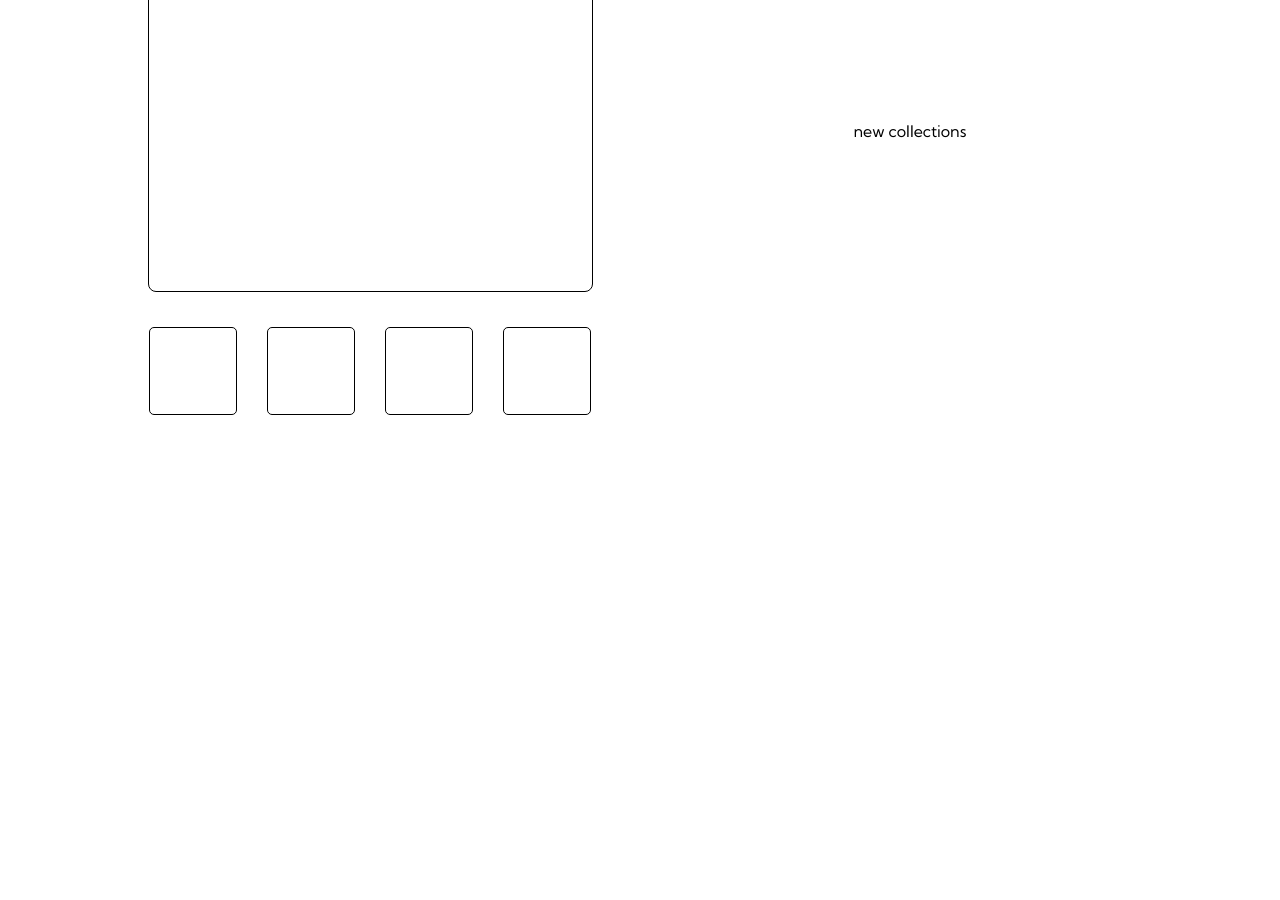
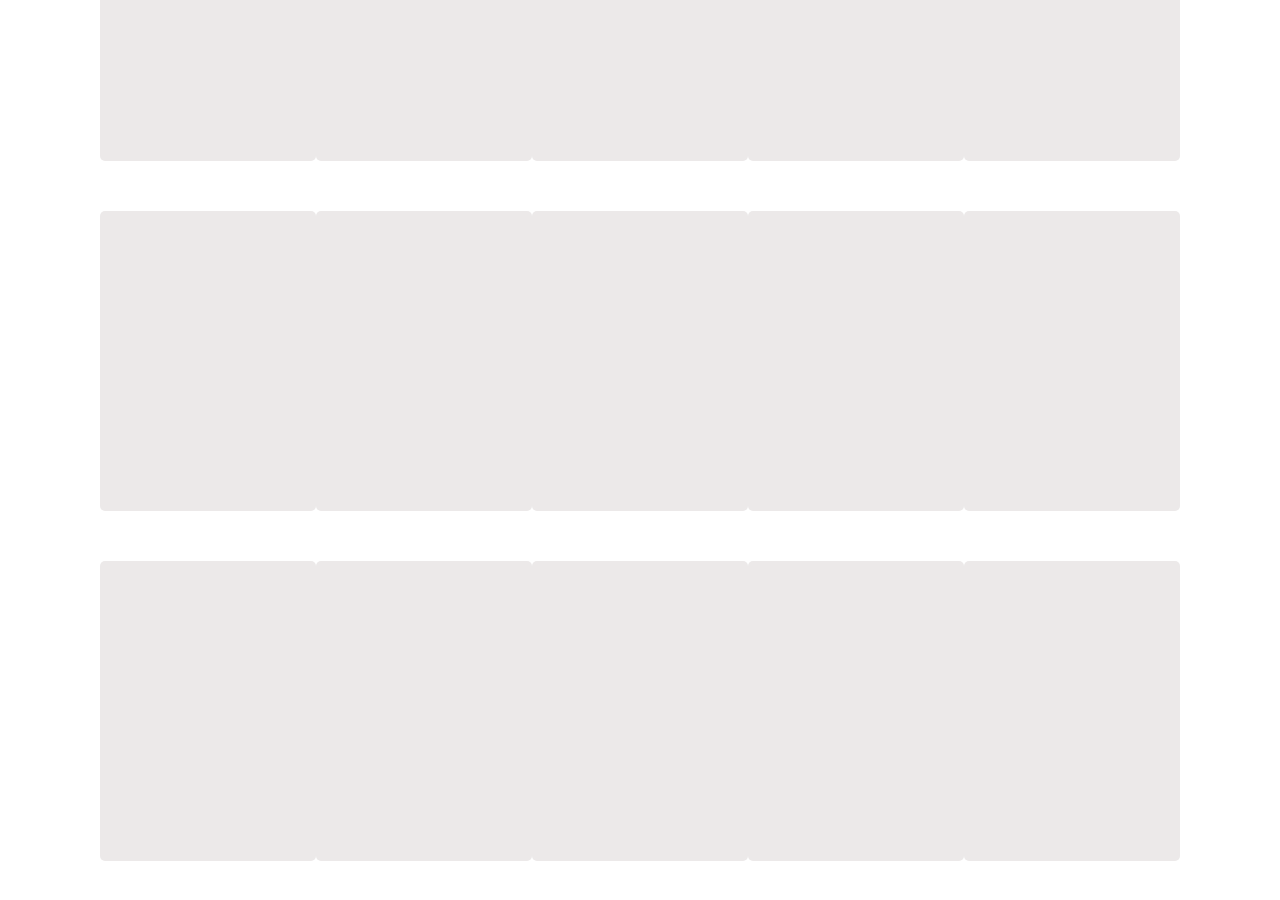
Before and after one commit to IrakliTsiklauri/e-commerce-platform, a React (Create React App) app: page / in a window 1280 px wide. Shown: the part 320-1220 px from the top of the page. Before the commit the page ends 800 px from the top, so only its background shows below. Built offline with nearby package versions, Linux system fonts and the light colour scheme.

Commit message:
add data.json file

```diff
--- a/src/components/HeaderSection.jsx
+++ b/src/components/HeaderSection.jsx
@@ -8,7 +8,7 @@ const HeaderSection = () => {
   return (
     <Header>
       <NavSide>
-        <h1>sneakers</h1>
+        <h1>Family Shop</h1>
         <Navigation>
           <NavigationLink to="/">Collections</NavigationLink>
           <NavigationLink to="/men">Men</NavigationLink>
--- /dev/null
+++ b/src/components/ImageSection.jsx
@@ -0,0 +1,59 @@
+import React from "react";
+import styled from "styled-components";
+
+const ImageSection = () => {
+  return (
+    <ImgSide>
+      <Images>
+        <MainImg></MainImg>
+        <LittleImages>
+          <LittleImage></LittleImage>
+          <LittleImage></LittleImage>
+          <LittleImage></LittleImage>
+          <LittleImage></LittleImage>
+        </LittleImages>
+      </Images>
+    </ImgSide>
+  );
+};
+
+export default ImageSection;
+
+const ImgSide = styled.div`
+  display: flex;
+  align-items: center;
+  justify-content: center;
+`;
+
+const Images = styled.div`
+  display: flex;
+  flex-direction: column;
+  align-items: center;
+  justify-content: center;
+`;
+
+const MainImg = styled.div`
+  display: flex;
+  align-items: center;
+  justify-content: center;
+  width: 445px;
+  height: 445px;
+  border: 1px solid black;
+  border-radius: 8px;
+`;
+
+const LittleImages = styled.div`
+  display: flex;
+  gap: 30px;
+  margin-top: 35px;
+`;
+
+const LittleImage = styled.div`
+  display: flex;
+  align-items: center;
+  justify-content: center;
+  width: 88px;
+  height: 88px;
+  border: 1px solid black;
+  border-radius: 5px;
+`;
--- a/src/pages/Collections.jsx
+++ b/src/pages/Collections.jsx
@@ -3,74 +3,77 @@ import styled from "styled-components";
 
 const Collections = () => {
   return (
-    <MainSection>
-      <ImgSide>
-        <Images>
-          <MainImg></MainImg>
-          <LittleImages>
-            <LittleImage></LittleImage>
-            <LittleImage></LittleImage>
-            <LittleImage></LittleImage>
-            <LittleImage></LittleImage>
-          </LittleImages>
-        </Images>
-      </ImgSide>
-      <InfoSide>new collections</InfoSide>
-    </MainSection>
+    <AllProducts>
+      <TopSide>
+        <Product></Product>
+        <Product></Product>
+        <Product></Product>
+        <Product></Product>
+        <Product></Product>
+      </TopSide>
+      <MidSide>
+        <Product></Product>
+        <Product></Product>
+        <Product></Product>
+        <Product></Product>
+        <Product></Product>
+      </MidSide>
+      <BottomSide>
+        <Product></Product>
+        <Product></Product>
+        <Product></Product>
+        <Product></Product>
+        <Product></Product>
+      </BottomSide>
+    </AllProducts>
   );
 };
 
 export default Collections;
 
-const MainSection = styled.div`
-  width: 100%;
-  height: 80vh;
-  display: grid;
-  grid-template-columns: 1fr 1fr;
-  align-items: center;
-  justify-content: center;
-`;
-
-const ImgSide = styled.div`
+const AllProducts = styled.div`
   display: flex;
   align-items: center;
   justify-content: center;
+  flex-direction: column;
+  gap: 50px;
+  margin-top: 50px;
+  width: 100%;
 `;
-const InfoSide = styled.div`
+
+const TopSide = styled.div`
+  display: flex;
+  align-items: center;
+  justify-content: space-between;
+  width: 100%;
+`;
+
+const MidSide = styled.div`
+  display: flex;
+  align-items: center;
+  justify-content: space-between;
+  width: 100%;
+`;
+
+const BottomSide = styled.div`
+  display: flex;
+  align-items: center;
+  justify-content: space-between;
+  width: 100%;
+`;
+
+const Product = styled.div`
   display: flex;
   align-items: center;
   justify-content: center;
+  flex-direction: column;
+  border-radius: 5px;
+  background-color: #ece9e9;
+  width: 300px;
+  height: 300px;
+  cursor: pointer;
+
+  &:hover {
+    box-shadow: 0px 35px 50px -15px rgba(194, 195, 214, 0.5);
+  }
 `;
-
-const Images = styled.div`
-  display: flex;
-  flex-direction: column;
-  align-items: center;
-  justify-content: center;
-`;
-
-const MainImg = styled.div`
-  display: flex;
-  align-items: center;
-  justify-content: center;
-  width: 445px;
-  height: 445px;
-  border: 1px solid black;
-  border-radius: 8px;
-`;
-
-const LittleImages = styled.div`
-  display: flex;
-  gap: 30px;
-  margin-top: 35px;
-`;
-
-const LittleImage = styled.div`
-  display: flex;
-  align-items: center;
-  justify-content: center;
-  width: 88px;
-  height: 88px;
-  border: 1px solid black;
-  border-radius: 5px;
-`;
--- a/src/pages/Men.jsx
+++ b/src/pages/Men.jsx
@@ -1,9 +1,29 @@
 import React from 'react'
+import ImageSection from '../components/ImageSection'
+import styled from 'styled-components'
 
 const Men = () => {
   return (
-    <div>Men</div>
+    <MainSection>
+    <ImageSection />
+    <InfoSide>new collections</InfoSide>
+  </MainSection>
   )
 }
 
 export default Men
+
+const MainSection = styled.div`
+  width: 100%;
+  height: 80vh;
+  display: grid;
+  grid-template-columns: 1fr 1fr;
+  align-items: center;
+  justify-content: center;
+`;
+
+const InfoSide = styled.div`
+  display: flex;
+  align-items: center;
+  justify-content: center;
+`;
--- a/src/pages/Women.jsx
+++ b/src/pages/Women.jsx
@@ -1,9 +1,29 @@
-import React from 'react'
+import React from "react";
+import ImageSection from "../components/ImageSection";
+import styled from "styled-components";
 
 const Women = () => {
   return (
-    <div>Women</div>
-  )
-}
+    <MainSection>
+    <ImageSection />
+    <InfoSide>new collections</InfoSide>
+  </MainSection>
+  );
+};
 
-export default Women
+export default Women;
+
+const MainSection = styled.div`
+  width: 100%;
+  height: 80vh;
+  display: grid;
+  grid-template-columns: 1fr 1fr;
+  align-items: center;
+  justify-content: center;
+`;
+
+const InfoSide = styled.div`
+  display: flex;
+  align-items: center;
+  justify-content: center;
+`;
--- a/src/styles/GlobalStyles.js
+++ b/src/styles/GlobalStyles.js
@@ -12,6 +12,6 @@ body, input, button{
 }
 
 body{
-    padding: 0 100px;
+    padding: 0 100px 100px;
 }
 `;
```
Also changed, not shown: src/data.json (added, +82 -0 lines).
